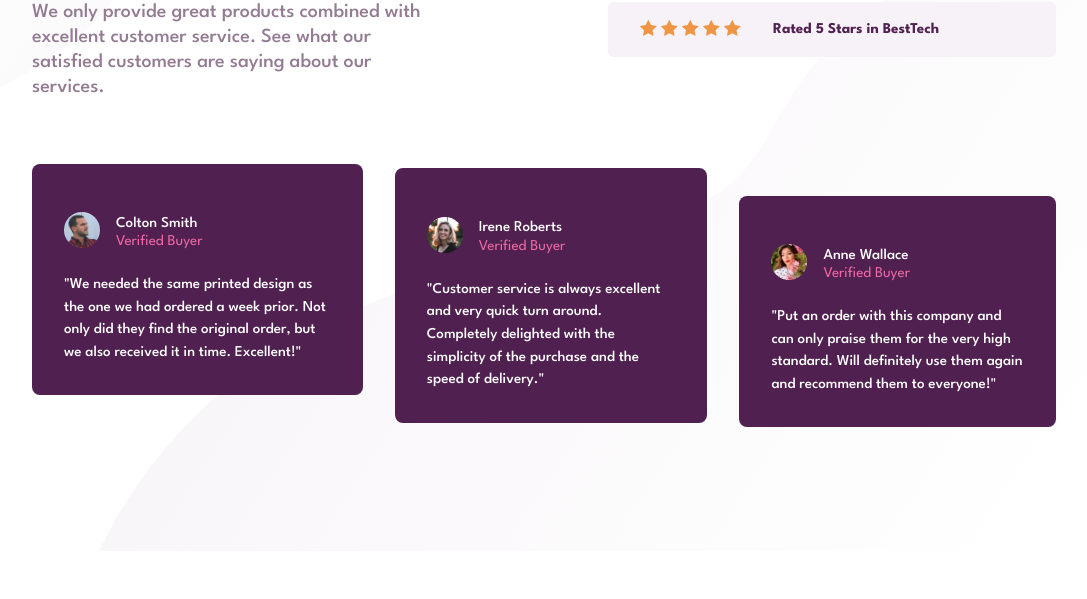
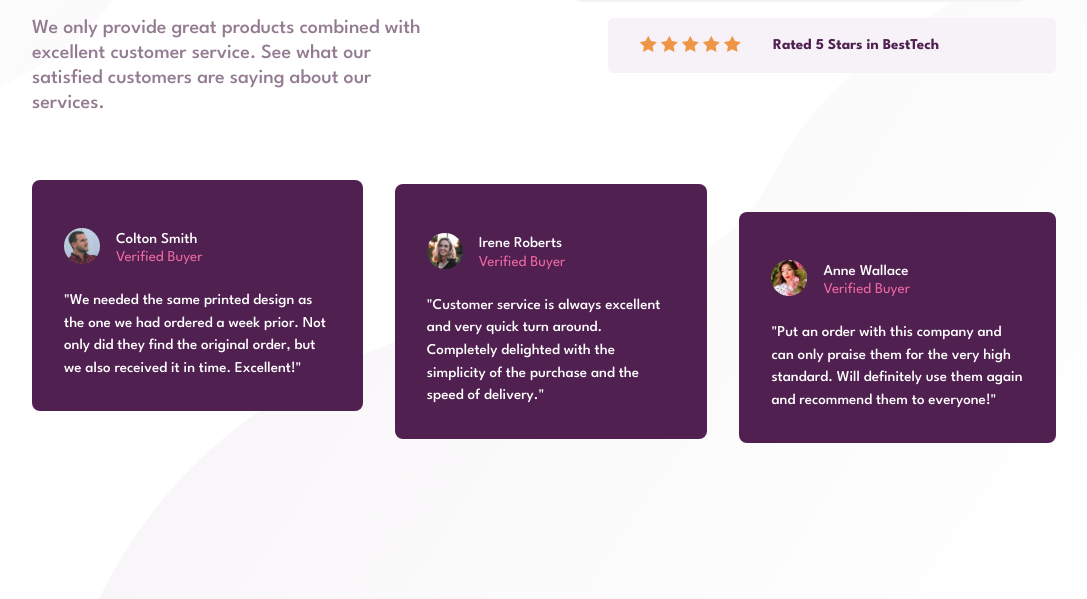
Before and after one commit to klara367/Social-proof-section, a plain HTML site: page index.html in a window 1280 px wide. Shown: the part 249-848 px from the top of the page, without its empty margins (96-1183 px from the left). Before the commit the page ends 800 px from the top, so only its background shows below. Drawn offline with Linux system fonts and the light colour scheme.

Commit message:
Changed height on main element.

```diff
--- a/style.css
+++ b/style.css
@@ -106,22 +106,18 @@ p, blockquote{
 
 
 @media only screen and (min-width:768px) {
-    html {
-        height: 100%;
-    }
-
     body {
         background-image: url(./images/bg-pattern-top-desktop.svg), url(./images/bg-pattern-bottom-desktop.svg);
         background-repeat: no-repeat;
         background-position: top left, bottom right;
-        min-height: 100%;
-        display: grid;
-        align-content: center;
     }
 
     main {
         max-width: 80%;
-        min-height: 100%;
+        min-height: 100vh;
+        display: grid;
+        align-content: center;
+        margin-top: 1rem;
     }
 
     h1 {
```
